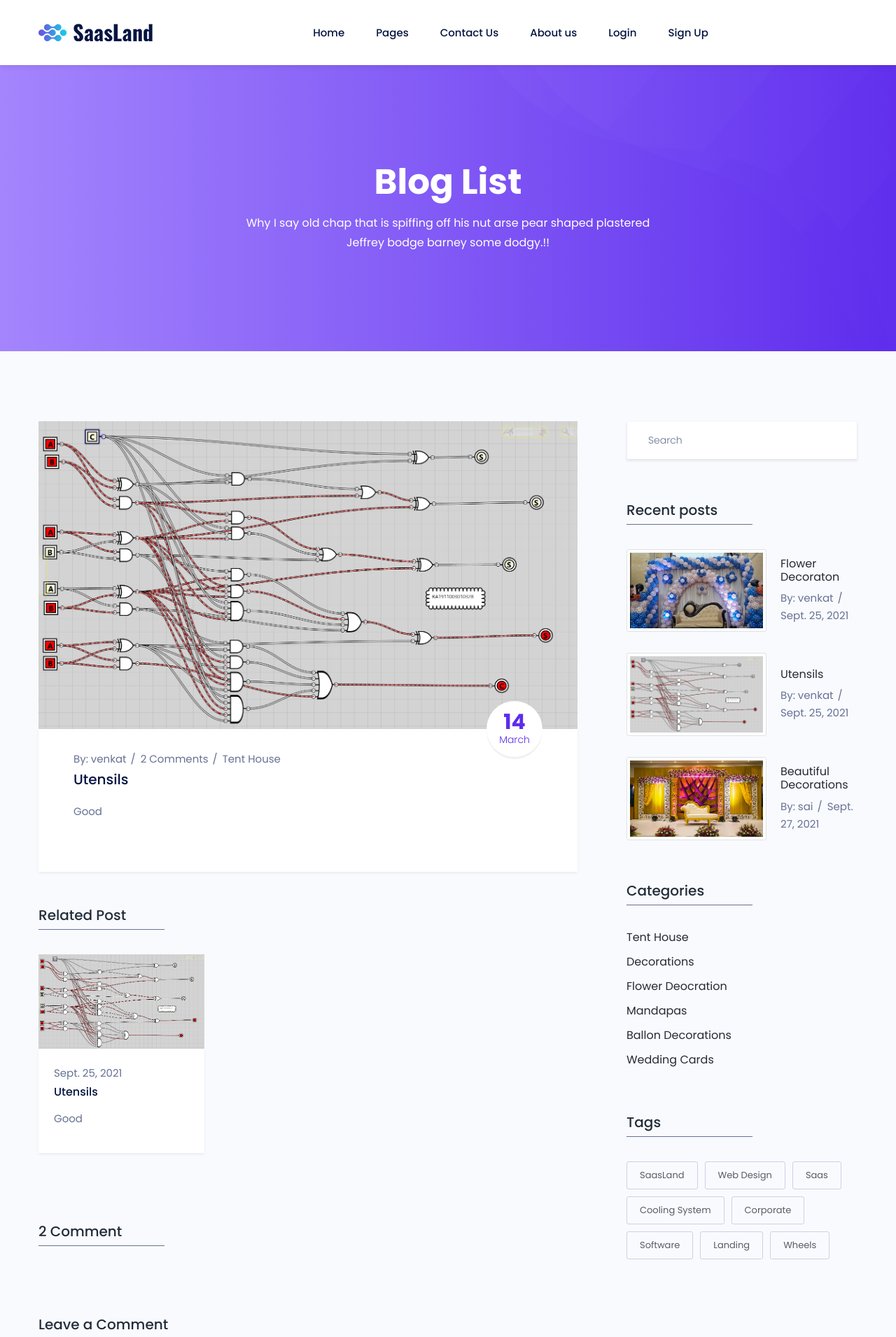
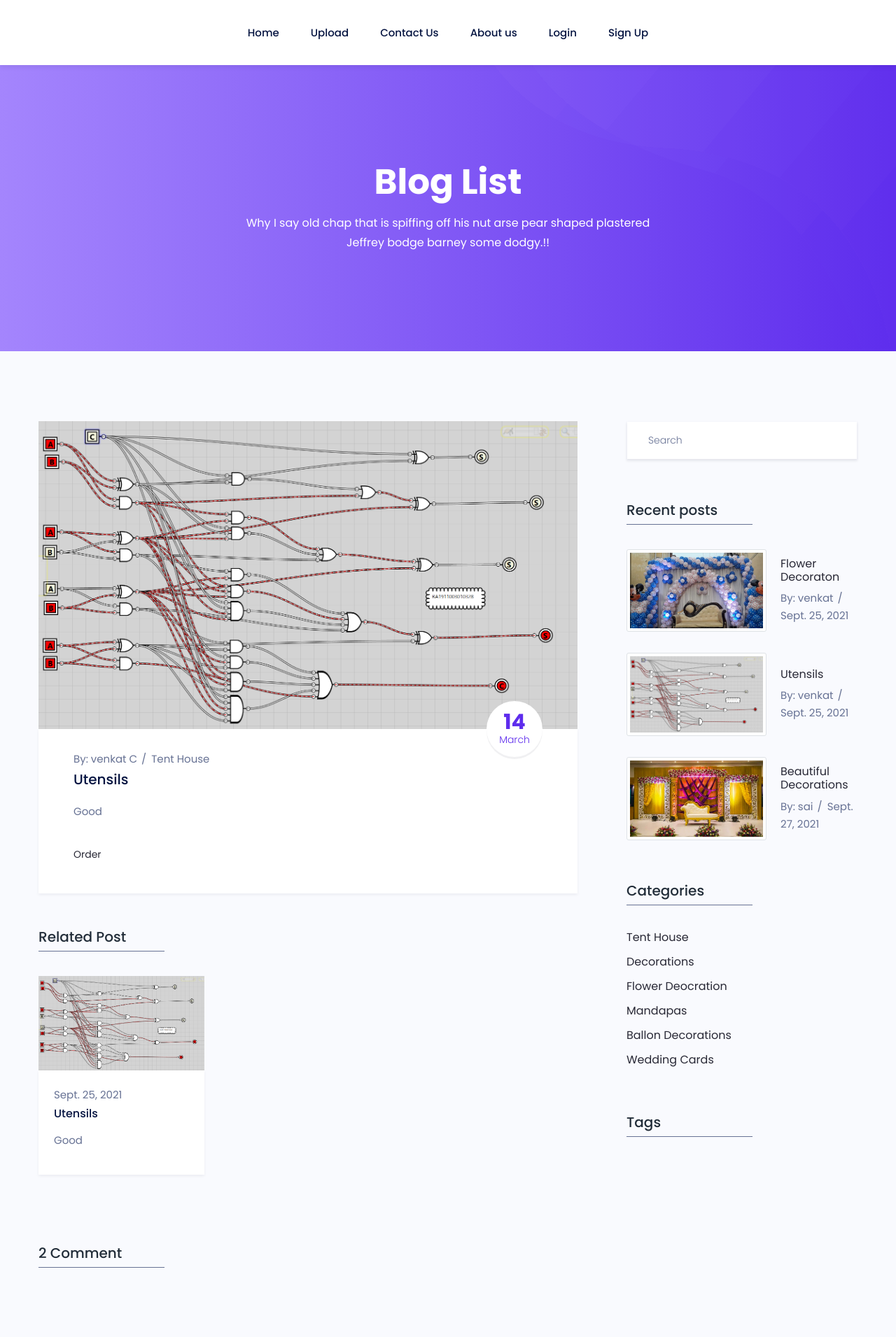
Before and after one commit to Pilli-Venkat/BLOG_DJANGO_PROJECT, a Django app: a page that uses templates/base.html in a window 1280 px wide. Shown: the top 1911 px of the page at 70% size. Run offline with Django 3.2, Linux system fonts and the light colour scheme; data comes from the database, SQL or seed files in the repository; some libraries are stand-ins or nearby versions; some web fonts are replaced.

Commit message:
templates

```diff
--- a/templates/base.html
+++ b/templates/base.html
@@ -7,8 +7,9 @@
     <!-- Required meta tags -->
 
     <meta name="viewport" content="width=device-width, initial-scale=1, shrink-to-fit=no">
+    <meta name="viewport" content="width=device-width, initial-scale=1.0">
     {% block title %}
-    <title>Vs</title>
+    <title>My Site</title>
     {% endblock %}
     <!-- Bootstrap CSS -->
     <link rel="stylesheet" href='{% static "css/bootstrap.min.css" %}'>
@@ -41,7 +42,7 @@
         <header class="header_area navbar_fixed">
             <nav class="navbar navbar-expand-lg menu_one menu_four">
                 <div class="container">
-                    <a class="navbar-brand sticky_logo" href=""><img src="{% static 'img/post_1.jpg' %}" srcset="{img/logo2x-2.png 2x}" alt="logo"><img src="img/logo.png" srcset="img/logo2x.png 2x" alt=""></a>
+
                     <button class="navbar-toggler collapsed" type="button" data-toggle="collapse" data-target="#navbarSupportedContent" aria-controls="navbarSupportedContent" aria-expanded="false" aria-label="Toggle navigation">
                         <span class="menu_toggle">
                             <span class="hamburger">
@@ -58,20 +59,20 @@
 
                     <div class="collapse navbar-collapse justify-content-between" id="navbarSupportedContent">
                         <ul class="navbar-nav menu w_menu ml-auto mr-auto">
-                            <li class="nav-item dropdown submenu mega_menu mega_menu_two">
+                            <li class="nav-item">
                                 <a class="nav-link dropdown-toggle" href="{% url 'home' %}"  aria-haspopup="true" aria-expanded="false">
                                     Home
                                 </a>
 
                             </li>
-                            <li class="dropdown submenu nav-item"><a title="Pages" class="dropdown-toggle nav-link" data-toggle="dropdown" role="button" aria-haspopup="true" aria-expanded="false" href="http://droitthemes.com/html/saasland/blog-list.html#">Pages</a>
+                            <li class="dropdown submenu nav-item"><a title="Pages" class="dropdown-toggle nav-link"  role="button" aria-haspopup="true" aria-expanded="false" href="{% url 'add' %}">Upload </a>
 
                             </li>
 
 
 
 
-                            <li class="nav-item dropdown submenu mega_menu">
+                            <li class="nav-item">
                                 <a class="nav-link dropdown-toggle" href="{% url 'contact' %}"  aria-haspopup="true" aria-expanded="false">
                                     Contact Us
                                 </a>
@@ -79,7 +80,7 @@
 
 
 
-                            <li class="nav-item dropdown submenu">
+                            <li class="nav-item">
                                 <a class="nav-link dropdown-toggle" href="{% url 'about' %}"  aria-haspopup="true" aria-expanded="false">
                                     About us
                                 </a>
@@ -88,19 +89,19 @@
 
                             {% if request.user.is_authenticated %}
 
-                                        <li class="nav-item dropdown submenu mega_menu">
+                                        <li class="nav-item">
                                         <a class="nav-link dropdown-toggle" href="{% url 'logout' %}" aria-haspopup="true" aria-expanded="false">
                                             Logout
                                         </a>
 
                                                 </li>
-                                        <li class="nav-item dropdown submenu mega_menu">
+                                        <li class="nav-item">
                                         <a class="nav-link dropdown-toggle" href="" aria-haspopup="true" aria-expanded="false">
                                             Dashboard
                                         </a>
 
                                                 </li>
-                                        <li class="nav-item dropdown submenu mega_menu">
+                                        <li class="nav-item">
                                         <a class="nav-link dropdown-toggle" href="" aria-haspopup="true" aria-expanded="false">
                                             {{ request.user.first_name }}
                                         </a>
@@ -111,13 +112,13 @@
 
 
 
-                                    <li class="nav-item dropdown submenu mega_menu">
+                                    <li class="nav-item">
                                         <a class="nav-link dropdown-toggle" href="{% url 'login' %}"  aria-haspopup="true" aria-expanded="false">
                                             Login
                                         </a>
 
                                                 </li>
-                                    <li class="nav-item dropdown submenu mega_menu">
+                                    <li class="nav-item">
                                         <a class="nav-link dropdown-toggle" href="{% url 'signup' %}" aria-haspopup="true" aria-expanded="false">
                                             Sign Up
                                         </a>
@@ -151,17 +152,21 @@
                             <div class="f_widget company_widget">
                                 <a href="http://droitthemes.com/html/saasland/index.html" class="f-logo"><img src="img/logo.png" srcset="img/logo2x.png 2x" alt=""></a>
                                 <div class="widget-wrap">
-                                    <p class="f_400 f_p f_size_15 mb-0 l_height34"><span>Email:</span> <a href="mailto:saasland@gmail.com" class="f_400">saasland@gmail.com</a></p>
-                                    <p class="f_400 f_p f_size_15 mb-0 l_height34"><span>Phone:</span> <a href="tel:9494428281" class="f_400">+948 256 347 968</a></p>
+                                    <p class="f_400 f_p f_size_15 mb-0 l_height34"><span>Email:</span> <a href="mailto:venkatasai2920@gmail.com" class="f_400">venkatsai2920@gmail.com</a></p>
+                                    <p class="f_400 f_p f_size_15 mb-0 l_height34"><span>Phone:</span> <a href="tel:9248714666" class="f_400">+Call us</a></p>
                                 </div>
-                                <form action="http://droitthemes.com/html/saasland/blog-list.html#" class="f_subscribe mailchimp" method="post" novalidate="true">
+                                <!--
+                                <form action="" class="f_subscribe mailchimp" method="post" novalidate="true">
                                     <input type="text" name="EMAIL" class="form-control memail" placeholder="Email">
                                     <button class="btn btn-submit" type="submit"><i class="ti-arrow-right"></i></button>
                                     <p class="mchimp-errmessage" style="display: none;"></p>
                                     <p class="mchimp-sucmessage" style="display: none;"></p>
                                 </form>
+                                -->
                             </div>
                         </div>
+                       <!--
+
                         <div class="col-lg-3 col-md-6">
                             <div class="f_widget about-widget pl_40">
                                 <h3 class="f-title f_600 t_color f_size_18 mb_40">About Us</h3>
@@ -201,6 +206,9 @@
                                 </ul>
                             </div>
                         </div>
+                        -->
+
+
                     </div>
                 </div>
             </div>
@@ -212,16 +220,16 @@
                         </div>
                         <div class="col-lg-4 col-md-3 col-sm-6">
                             <div class="f_social_icon_two text-center">
-                                <a href="http://droitthemes.com/html/saasland/blog-list.html#"><i class="ti-facebook"></i></a>
-                                <a href="http://droitthemes.com/html/saasland/blog-list.html#"><i class="ti-twitter-alt"></i></a>
-                                <a href="http://droitthemes.com/html/saasland/blog-list.html#"><i class="ti-vimeo-alt"></i></a>
-                                <a href="http://droitthemes.com/html/saasland/blog-list.html#"><i class="ti-pinterest"></i></a>
+                                <a href=""><i class="ti-facebook"></i></a>
+                                <a href=""><i class="ti-twitter-alt"></i></a>
+                                <a href=""><i class="ti-vimeo-alt"></i></a>
+                                <a href=""><i class="ti-pinterest"></i></a>
                             </div>
                         </div>
                         <div class="col-lg-4 col-md-4 col-sm-12">
                             <ul class="list-unstyled f_menu text-right">
-                                <li><a href="http://droitthemes.com/html/saasland/blog-list.html#">Terms of Use</a></li>
-                                <li><a href="http://droitthemes.com/html/saasland/blog-list.html#">Privacy Policy</a></li>
+                                <li><a href="">Terms of Use</a></li>
+                                <li><a href="">Privacy Policy</a></li>
                             </ul>
                         </div>
                     </div>
--- a/templates/blog/post.html
+++ b/templates/blog/post.html
@@ -27,13 +27,14 @@
                                 </div>
                                 <div class="entry_post_info">
                                     By: <a href="">{{post.user}}</a>
-                                    <a href="">2 Comments</a>
+                                    C
                                     <a href="">{{post.category}}</a>
                                 </div>
                                 <a href="#">
                                     <h5 class="f_p f_size_20 f_500 t_color mb_20">{{post.title}}</h5>
                                 </a>
-                                <p class="f_400 mb-30">{{post.description}}</p>
+                                <p class="f_400 mb-30">{{post.description | safe }}</p>
+                                 <a href="https://api.whatsapp.com/send?phone=919492330558&text= http://127.0.0.1:8000/post/{{slug}} " class="learn_btn_two">Order <i class="ti-arrow-right"></i></a>
                                 <!--<blockquote class="blockquote mb_40">
                                     <h6 class="mb-0 f_size_18 l_height30 f_p f_400">Elizabeth ummm I'm telling bodge
                                         spend a penny say wellies say James Bond, bubble and squeak a such a fibber you
@@ -79,10 +80,11 @@
                                         <div class="entry_post_info">
                                             <a href="">{{related.posted}}</a>
                                         </div>
-                                        <a href="">
+                                        <a href="/post/{{related.slug}}">
                                             <h5 class="f_p f_size_16 f_500 t_color">{{related.title}}</h5>
                                         </a>
-                                        <p class="f_400 mb-0">{{related.description}}</p>
+                                        <p class="f_400 mb-0">{{related.description|safe}}</p>
+
                                     </div>
                                 </div>
                             </div>
@@ -180,12 +182,12 @@
                                 <div class="media post_item">
                                     <img src="{{recent_posts.thumbnail.url}}" class='img-responsive img-fluid img-thumbnail' height='75' width='200' alt="">
                                     <div class="media-body">
-                                        <a href="/post/{{recent_posts.title}}">
+                                        <a href="/post/{{recent_posts.slug}}">
                                             <h3 class="f_size_16 f_p f_400">{{recent_posts.title}}</h3>
                                         </a>
                                         <div class="entry_post_info">
                                             By: <a href="http://droitthemes.com/html/saasland/blog-list.html#">{{recent_posts.user}}</a>
-                                            <a href="http://droitthemes.com/html/saasland/blog-list.html#">{{recent_posts.posted}}</a>
+                                            <a href="">{{recent_posts.posted}}</a>
                                         </div>
                                     </div>
                                 </div>
@@ -198,7 +200,7 @@
                                 </div>
                                 <ul class="list-unstyled">
                                    {% for category in cat %}
-                                    <li> <a href="category/{{category.name}}/"><span>{{category}}</span><em></em></a> </li>
+                                    <li> <a href="/category/{{category.name}}"><span>{{category}}</span><em></em></a> </li>
                                     {% endfor %}
                                 </ul>
                             </div>
@@ -207,6 +209,9 @@
                                     <h3 class="f_p f_size_20 t_color3">Tags</h3>
                                     <div class="border_bottom"></div>
                                 </div>
+                                <!--
+
+
                                 <div class="post-tags">
                                     <a href="">SaasLand</a>
                                     <a href="">Web Design</a>
@@ -217,6 +222,10 @@
                                     <a href="">Landing</a>
                                     <a href="">Wheels</a>
                                 </div>
+                                -->
+
+
+
                             </div>
                         </div>
                     </div>
```
Also changed, not shown: templates/bill/bill.html (added, +16 -0 lines), templates/bill/bill_form.html (added, +27 -0 lines), templates/blog/add.html (added, +35 -0 lines), templates/pages/contact.html (+4 -4 lines).
